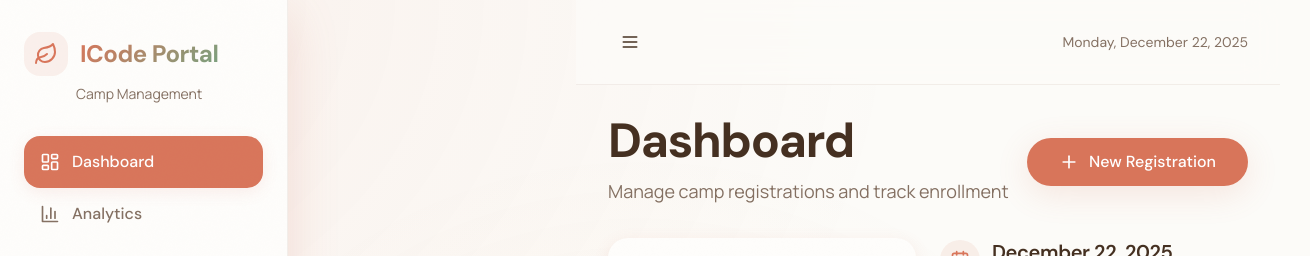
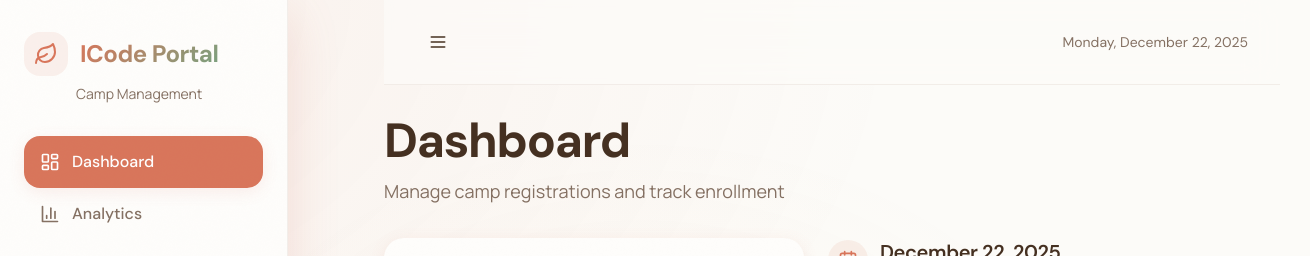
Before and after one commit to yaamin6236/ICode-Luna, a React (Vite) app in the folder frontend/: page / in a window 1280 px wide. Shown: the top 256 px of the page, 1310 px wide, since content can reach past the window. Built offline with nearby package versions, Linux system fonts and the light colour scheme; no server answers; sample sign-in values are in the browser's storage.

Commit message:
Refactor DashboardLayout and Dashboard components to improve layout and spacing. Adjust header and main content styles for better alignment and user experience. Remove unused imports from Dashboard component.

```diff
--- a/frontend/src/components/dashboard/DashboardLayout.tsx
+++ b/frontend/src/components/dashboard/DashboardLayout.tsx
@@ -91,13 +91,13 @@ export default function DashboardLayout({ children }: DashboardLayoutProps) {
         }`}
       >
         {/* Top Bar */}
-        <header className="sticky top-0 z-40 backdrop-blur-lg bg-background/70 border-b border-border/50">
-          <div className="flex items-center justify-between px-8 py-5">
+        <header className="sticky top-0 z-40 backdrop-blur-lg bg-background/70 border-b border-border/50 -ml-48 pl-48">
+          <div className="flex items-center justify-between pr-8 py-5">
             <Button
               variant="ghost"
               size="icon"
               onClick={() => setSidebarOpen(!sidebarOpen)}
-              className="rounded-full"
+              className="rounded-full -ml-40"
             >
               <Menu className="w-5 h-5" />
             </Button>
@@ -113,7 +113,7 @@ export default function DashboardLayout({ children }: DashboardLayoutProps) {
         </header>
 
         {/* Page Content */}
-        <main className="flex-1 p-8">
+        <main className="flex-1 py-8 -ml-48 pr-8">
           <motion.div
             initial={{ opacity: 0, y: 20 }}
             animate={{ opacity: 1, y: 0 }}
--- a/frontend/src/pages/Dashboard.tsx
+++ b/frontend/src/pages/Dashboard.tsx
@@ -1,5 +1,5 @@
 import { useState, useMemo, useEffect } from 'react';
-import { Plus, Calendar as CalendarIcon, ChevronLeft, ChevronRight } from 'lucide-react';
+import { Calendar as CalendarIcon, ChevronLeft, ChevronRight } from 'lucide-react';
 import { format } from 'date-fns';
 import { motion } from 'framer-motion';
 import DashboardLayout from '@/components/dashboard/DashboardLayout';
@@ -149,18 +149,11 @@ export default function Dashboard() {
           initial={{ opacity: 0, y: 20 }}
           animate={{ opacity: 1, y: 0 }}
           transition={{ duration: 0.4 }}
-          className="flex items-center justify-between"
         >
-          <div>
-            <h1 className="text-5xl font-display font-bold tracking-tight">Dashboard</h1>
-            <p className="text-muted-foreground mt-3 text-lg leading-relaxed">
-              Manage camp registrations and track enrollment
-            </p>
-          </div>
-          <Button onClick={() => setFormOpen(true)} size="lg" className="shadow-organic-lg">
-            <Plus className="w-5 h-5" />
-            New Registration
-          </Button>
+          <h1 className="text-5xl font-display font-bold tracking-tight">Dashboard</h1>
+          <p className="text-muted-foreground mt-3 text-lg leading-relaxed">
+            Manage camp registrations and track enrollment
+          </p>
         </motion.div>
 
         {/* Registration Form Modal */}
```
